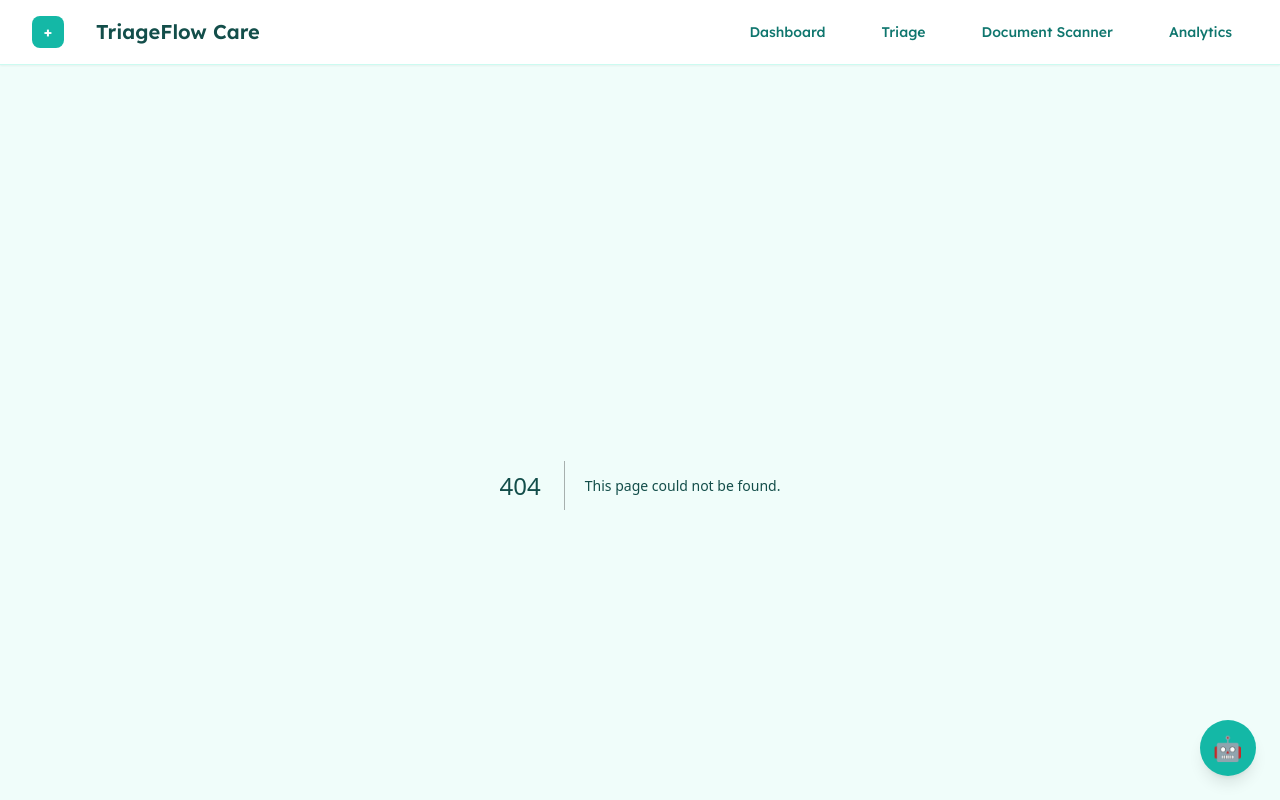
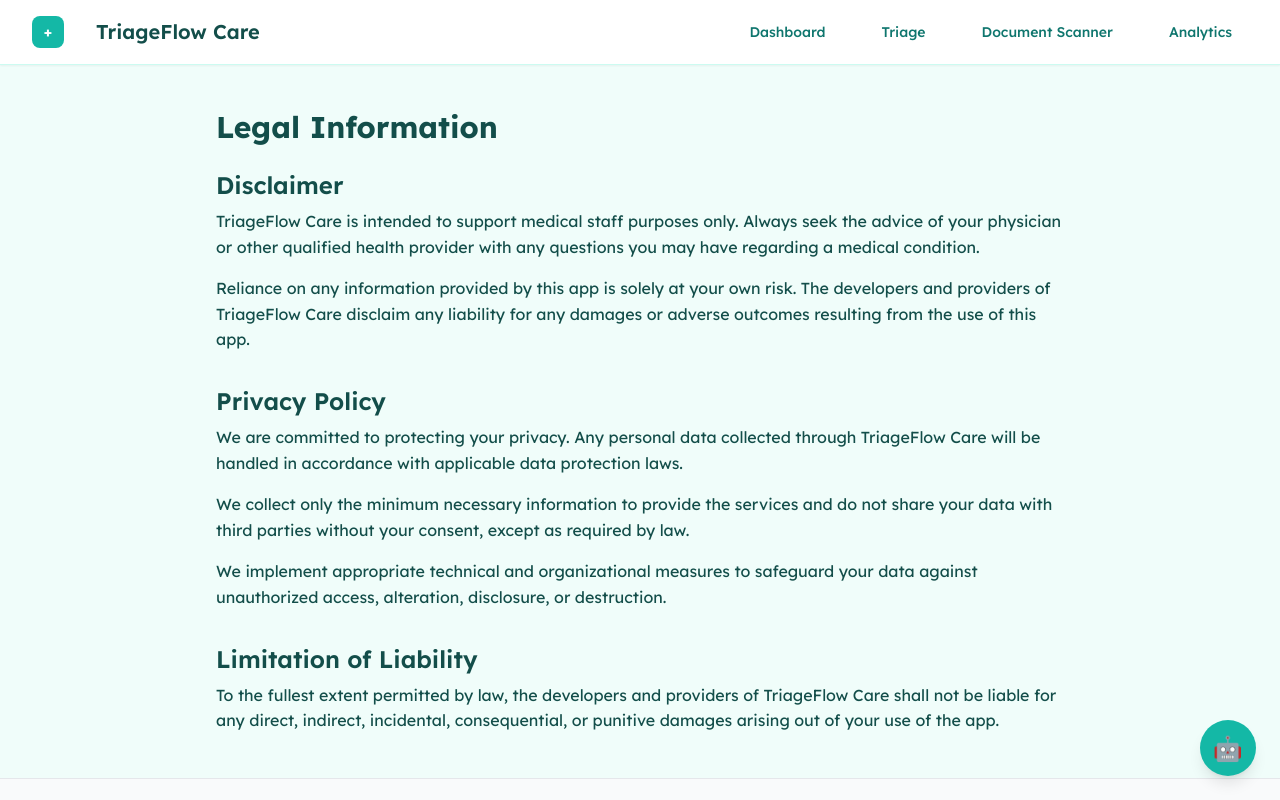
Before and after one commit to aliiyuu/flow-care, a Next.js app: page /legal in a window 1280 px wide. Before the commit this address had no page. Shown: the top 800 px of the page. Built offline with nearby package versions, Linux system fonts and the light colour scheme.

Commit message:
added legal

```diff
--- /dev/null
+++ b/src/app/legal/page.tsx
@@ -0,0 +1,41 @@
+import React from 'react';
+
+const LegalPage: React.FC = () => {
+  return (
+    <div className="max-w-4xl mx-auto p-6">
+      <h1 className="text-3xl font-bold mb-6">Legal Information</h1>
+
+      <section className="mb-8">
+        <h2 className="text-2xl font-semibold mb-2">Disclaimer</h2>
+        <p className="mb-4">
+          TriageFlow Care is intended to support medical staff purposes only. Always seek the advice of your physician or other qualified health provider with any questions you may have regarding a medical condition.
+        </p>
+        <p>
+          Reliance on any information provided by this app is solely at your own risk. The developers and providers of TriageFlow Care disclaim any liability for any damages or adverse outcomes resulting from the use of this app.
+        </p>
+      </section>
+
+      <section className="mb-8">
+        <h2 className="text-2xl font-semibold mb-2">Privacy Policy</h2>
+        <p className="mb-4">
+          We are committed to protecting your privacy. Any personal data collected through TriageFlow Care will be handled in accordance with applicable data protection laws.
+        </p>
+        <p className="mb-4">
+          We collect only the minimum necessary information to provide the services and do not share your data with third parties without your consent, except as required by law.
+        </p>
+        <p>
+          We implement appropriate technical and organizational measures to safeguard your data against unauthorized access, alteration, disclosure, or destruction.
+        </p>
+      </section>
+
+      <section>
+        <h2 className="text-2xl font-semibold mb-2">Limitation of Liability</h2>
+        <p>
+          To the fullest extent permitted by law, the developers and providers of TriageFlow Care shall not be liable for any direct, indirect, incidental, consequential, or punitive damages arising out of your use of the app.
+        </p>
+      </section>
+    </div>
+  );
+};
+
+export default LegalPage;
--- a/src/components/ui/Footer.tsx
+++ b/src/components/ui/Footer.tsx
@@ -10,6 +10,11 @@ export const Footer: React.FC = () => {
             Emergency triage management system for disaster relief
           </p>
         </div>
+        <div className="mt-4 flex justify-center space-x-4 text-sm text-gray-500">
+          <a href="/legal" className="hover:underline">
+            Legal
+          </a>
+        </div>
       </div>
     </footer>
   );
--- a/src/components/ui/Navbar.tsx
+++ b/src/components/ui/Navbar.tsx
@@ -28,6 +28,7 @@ export const Navbar: React.FC = () => {
             <Link href="/analytics" className="text-teal-700 hover:text-teal-500 hover:bg-teal-50 px-4 py-2 rounded-lg text-sm font-medium transition-colors">
               Analytics
             </Link>
+
           </div>
         </div>
       </div>
```
